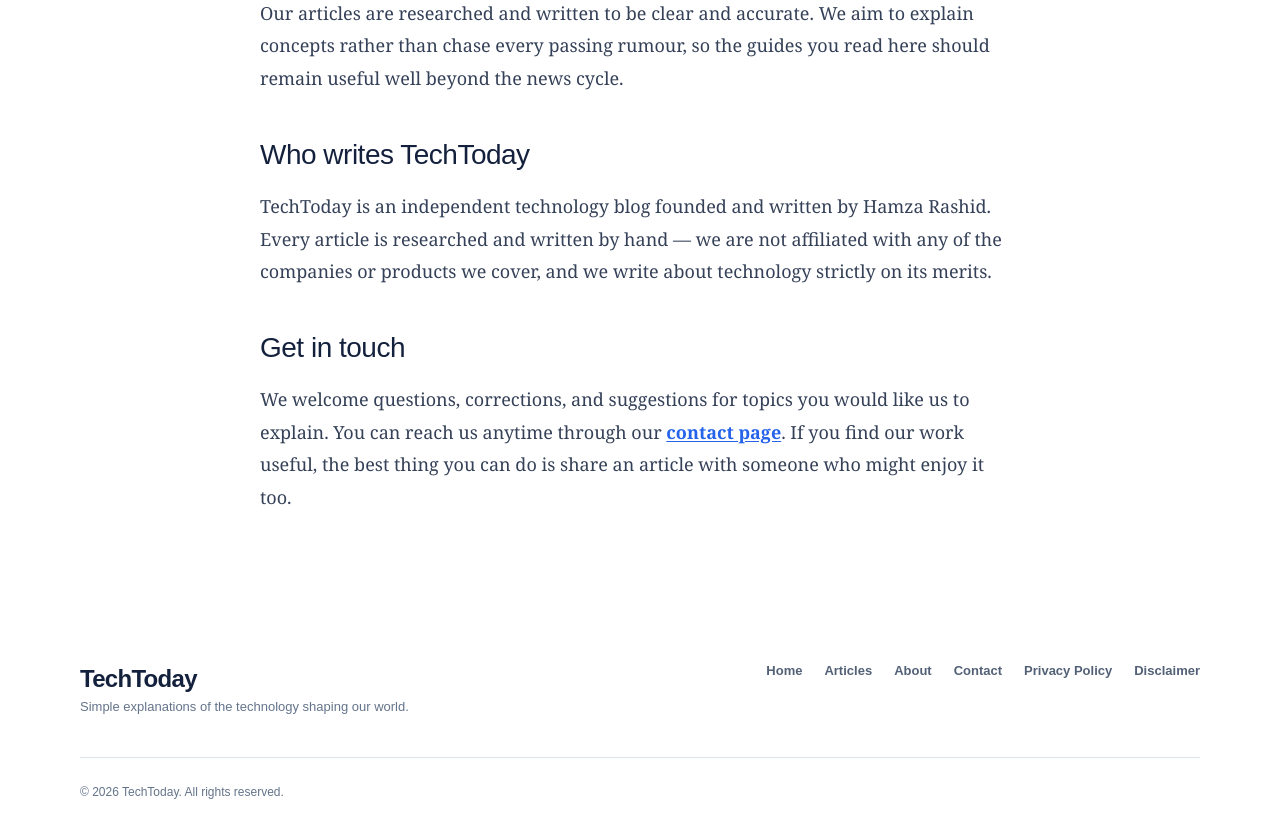
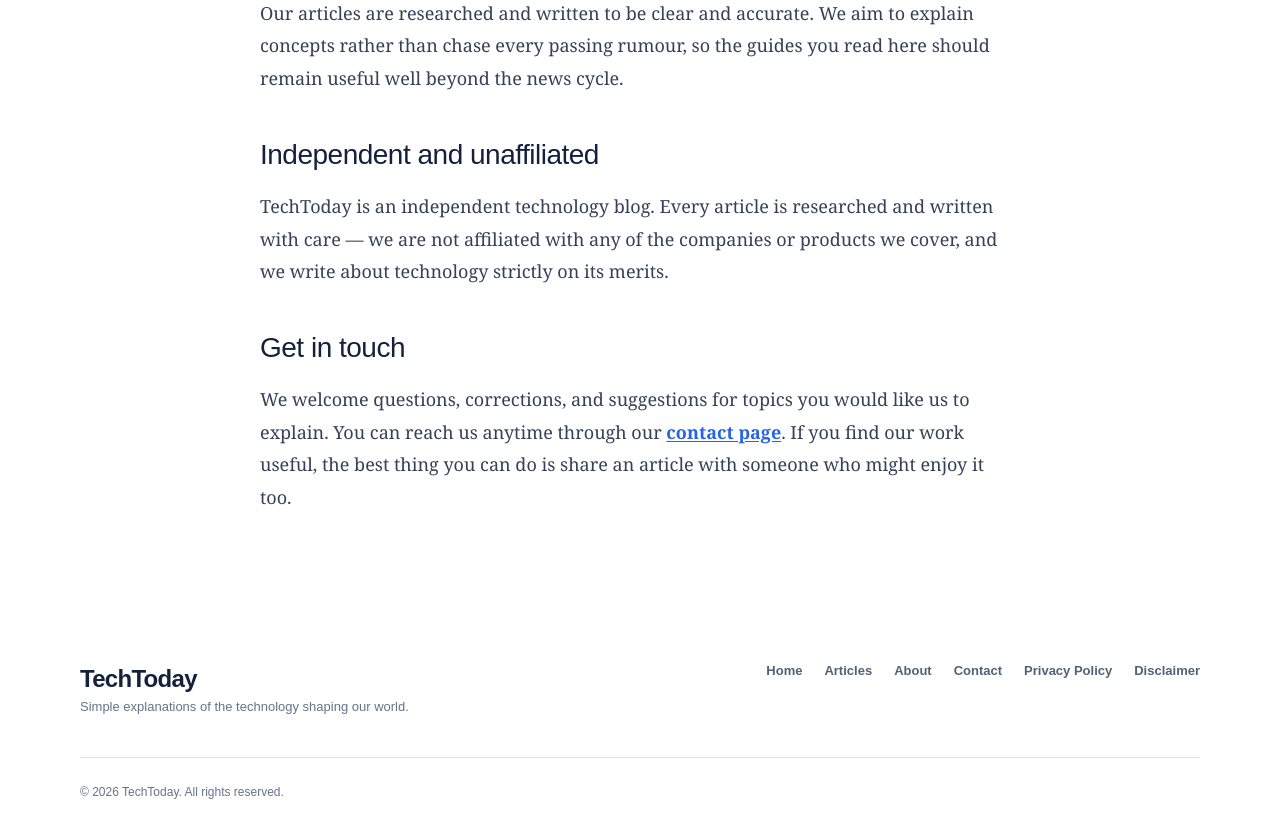
Before and after one commit to hrbaza/techtoday, a Next.js app: page /about in a window 1280 px wide. Shown: the part 1200-2029 px from the top of the page. Built offline with nearby package versions, Linux system fonts and the light colour scheme; no server answers.

Commit message:
Remove the author's name from the About page
Co-Authored-By: Claude Opus 5.5 <noreply@anthropic.com>

```diff
--- a/app/about/page.tsx
+++ b/app/about/page.tsx
@@ -1,6 +1,6 @@
 import type { Metadata } from "next";
 import Link from "next/link";
-import { AUTHOR_NAME, SITE_NAME } from "@/content/site";
+import { SITE_NAME } from "@/content/site";
 
 export const metadata: Metadata = {
   title: "About",
@@ -61,12 +61,12 @@ export default function AboutPage() {
             cycle.
           </p>
 
-          <h2>Who writes {SITE_NAME}</h2>
+          <h2>Independent and unaffiliated</h2>
           <p>
-            {SITE_NAME} is an independent technology blog founded and written by{" "}
-            {AUTHOR_NAME}. Every article is researched and written by hand — we
-            are not affiliated with any of the companies or products we cover,
-            and we write about technology strictly on its merits.
+            {SITE_NAME} is an independent technology blog. Every article is
+            researched and written with care — we are not affiliated with any of
+            the companies or products we cover, and we write about technology
+            strictly on its merits.
           </p>
 
           <h2>Get in touch</h2>
--- a/content/site.ts
+++ b/content/site.ts
@@ -12,10 +12,6 @@ export const SITE_DESCRIPTION =
 // Contact address shown on the Contact / legal pages.
 export const CONTACT_EMAIL = "hamzaarashid00@gmail.com";
 
-// The person behind the site, shown in each article's byline and on the About
-// page — a real, named author is a trust signal for readers and for AdSense.
-export const AUTHOR_NAME = "Hamza Rashid";
-
 // Optional: paste the code from Google Search Console's "HTML tag" verification
 // method here, or set NEXT_PUBLIC_GOOGLE_SITE_VERIFICATION in Vercel. Leave
 // empty to skip (e.g. if you verify by DNS instead).
```
